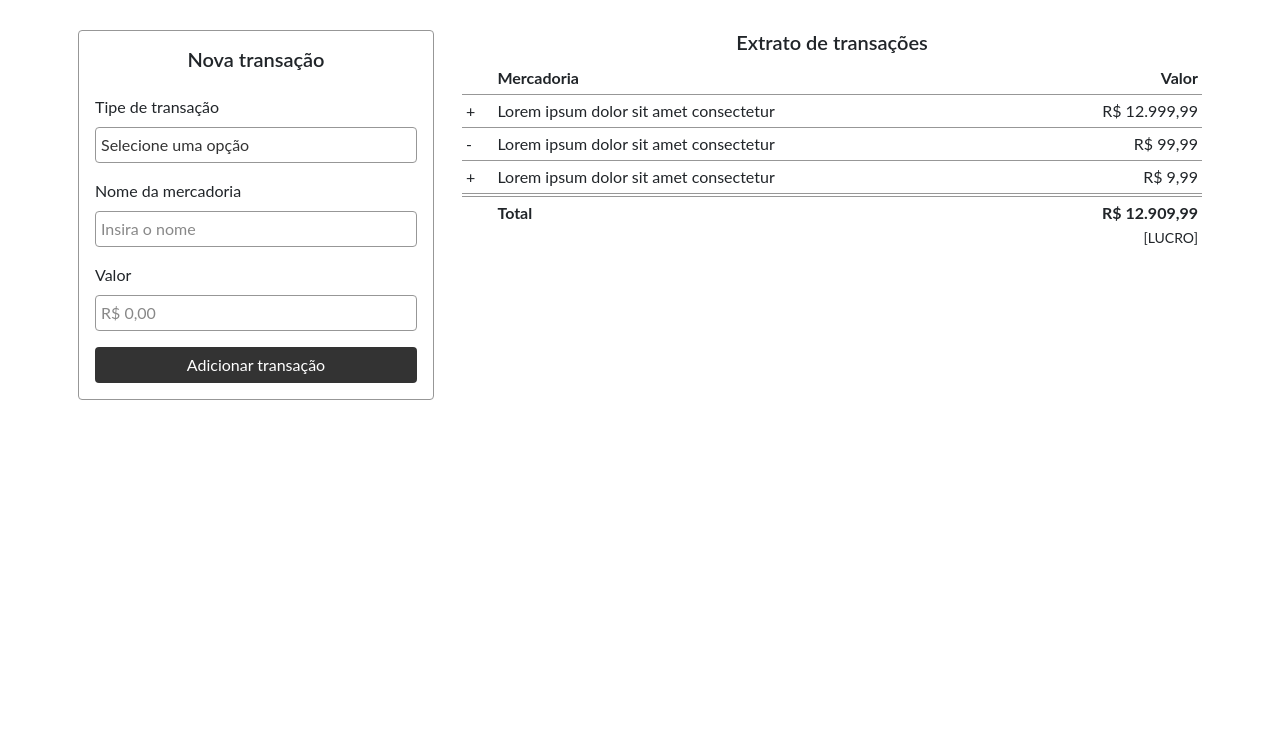
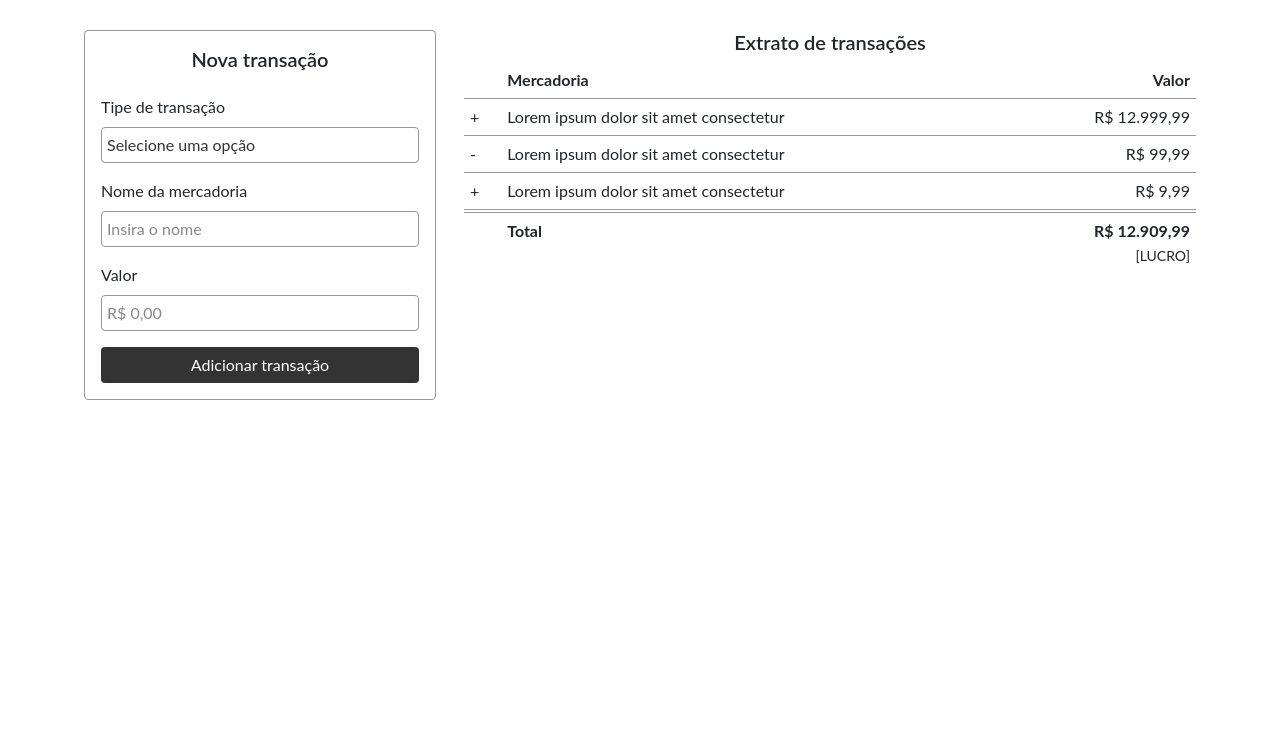
Before and after one commit to SteveJamerson/newtab-finance, a website built with webpack: page app/src/index.html in a window 1280 px wide. Shown: the part 62-800 px from the top of the page. Built offline with nearby package versions, Linux system fonts and the light colour scheme.

Commit message:
update padding

```diff
--- a/app/src/stylesheets/_grid.scss
+++ b/app/src/stylesheets/_grid.scss
@@ -2,7 +2,7 @@
    display: block;
    width: 100%;
    margin: 0 auto;
-   padding: 0 .5rem;
+   padding: 0 .875rem;
 }
 .container-fluid {
    width: 100%;
--- a/app/src/stylesheets/_table.scss
+++ b/app/src/stylesheets/_table.scss
@@ -3,7 +3,7 @@
 
    td,
    th {
-      padding: 0.25rem;
+      padding: 0.375rem;
    }
 
    tr > *:last-child {
```
